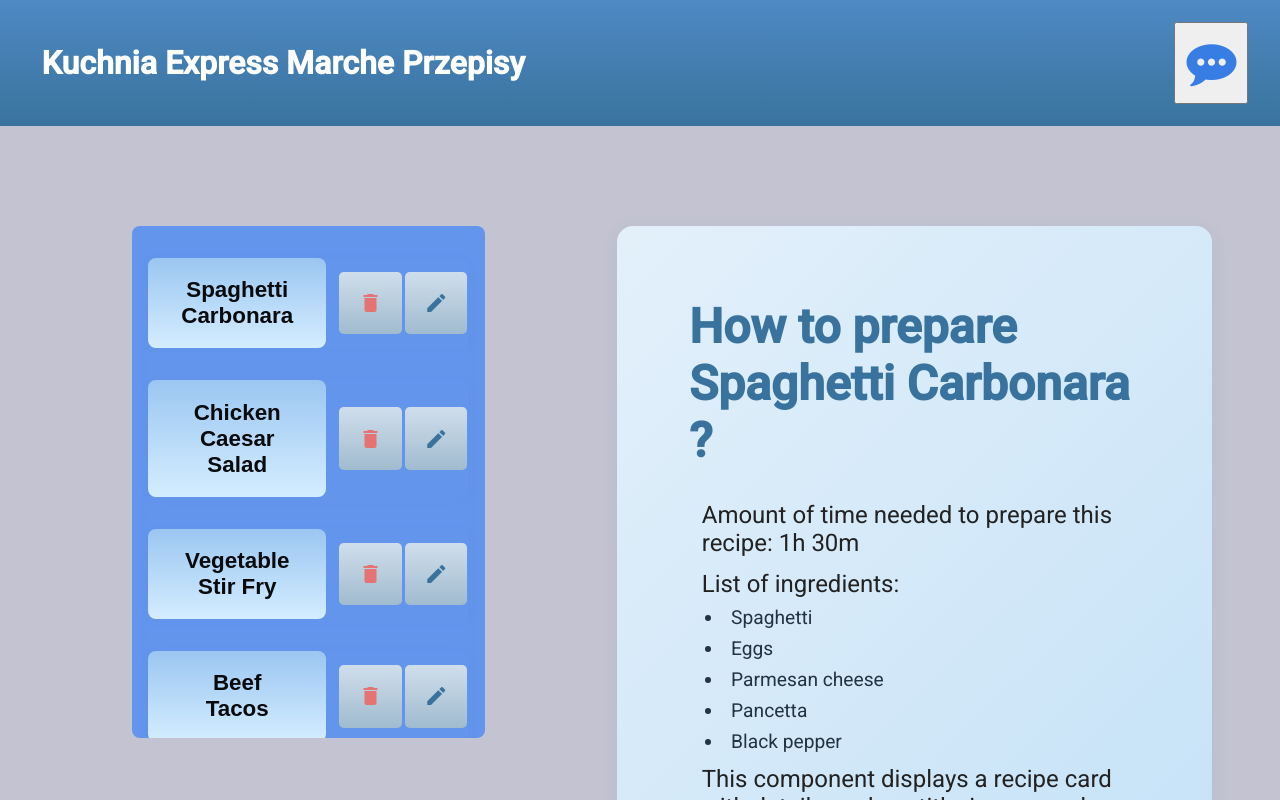
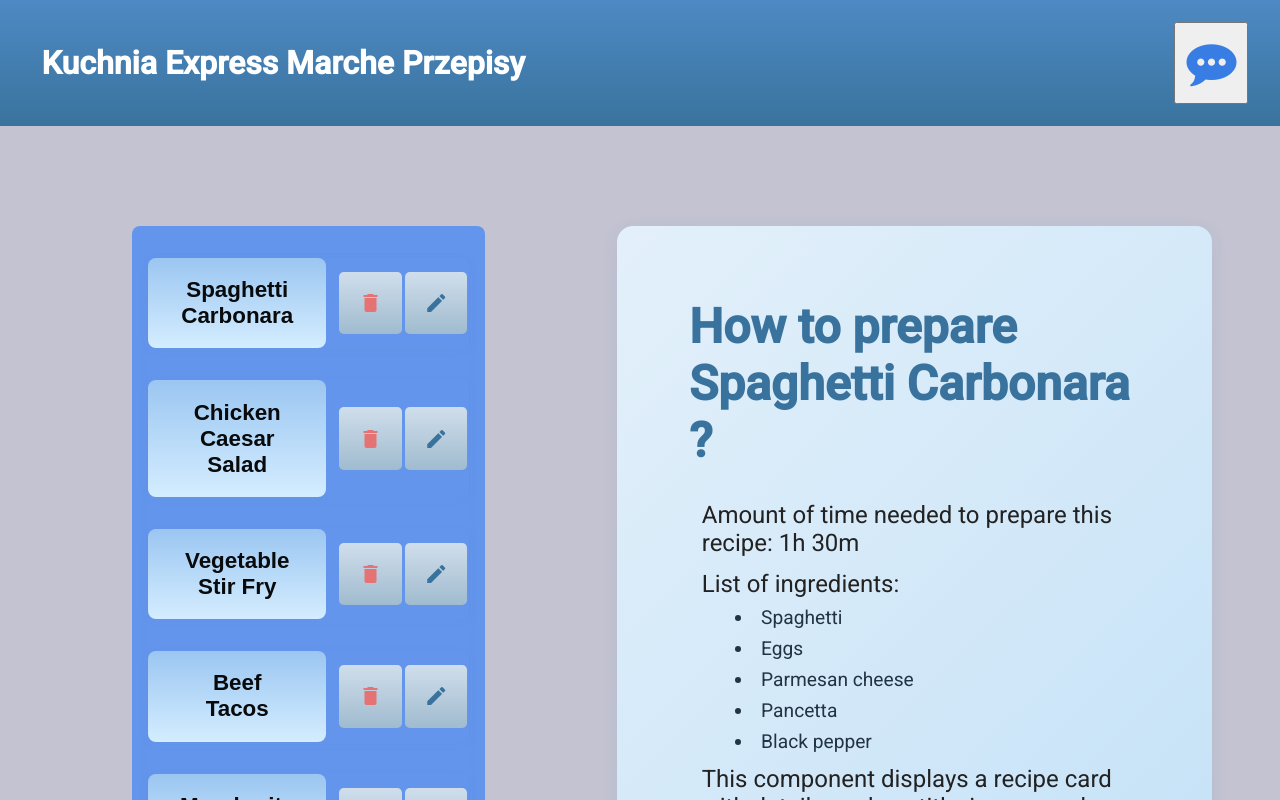
Before and after one commit to felikshetalia/Recipes-AngularWork, an Angular app: page / in a window 1280 px wide. Shown: the top 800 px of the page. Built offline with nearby package versions, Linux system fonts and the light colour scheme.

Commit message:
Improved styling + oninit

```diff
--- a/src/app/app.config.ts
+++ b/src/app/app.config.ts
@@ -2,12 +2,12 @@ import { ApplicationConfig, provideBrowserGlobalErrorListeners, provideZonelessC
 import { provideRouter } from '@angular/router';
 
 import { routes } from './app.routes';
-import { provideClientHydration, withEventReplay } from '@angular/platform-browser';
+import { withEventReplay } from '@angular/platform-browser';
 
 export const appConfig: ApplicationConfig = {
   providers: [
     provideBrowserGlobalErrorListeners(),
     provideZonelessChangeDetection(),
-    provideRouter(routes), provideClientHydration(withEventReplay())
+    provideRouter(routes)
   ]
 };
--- a/src/app/app.html
+++ b/src/app/app.html
@@ -2,15 +2,6 @@
 <main>
   <div class="container">
     <app-recipes (recipeSelected2Display)="onRecipeSelected($event)"></app-recipes>
-
-    @if(selectedRecipe() !== undefined) {
     <app-recipe-card [recipe]="selectedRecipe()"></app-recipe-card>
-    }
-    @else {
-    <app-recipe-card [recipe]="RECIPE_LIST[0]"></app-recipe-card>
-
-    }
-
   </div>
-
 </main>
--- a/src/app/app.scss
+++ b/src/app/app.scss
@@ -10,14 +10,6 @@
     max-height: none;
 }
 
-#recipe-card {
-    border-radius: 0.3rem;
-    flex: 1 1 0;
-    background-color: lavender;
-    margin-top: 100px;
-    padding: 3rem 3rem;
-}
-
 main {
     background-color: rgb(195, 195, 209);
     max-width: none;
--- a/src/app/app.ts
+++ b/src/app/app.ts
@@ -1,4 +1,4 @@
-import { ChangeDetectionStrategy, Component, signal } from '@angular/core';
+import { ChangeDetectionStrategy, Component, OnInit, signal } from '@angular/core';
 import { RouterOutlet } from '@angular/router';
 import { Navbar } from "./navbar/navbar";
 import { Recipes } from "./recipes/recipes";
@@ -13,11 +13,16 @@ import { Recipe, recipesList } from './recipes/recipes-list';
   styleUrl: './app.scss',
   changeDetection: ChangeDetectionStrategy.OnPush
 })
-export class App {
+export class App implements OnInit {
   protected title = 'Recipes';
   RECIPE_LIST = recipesList;
   selectedRecipe = signal<Recipe | undefined>(undefined);
 
+  ngOnInit(): void {
+    if (this.RECIPE_LIST.length > 0) {
+      this.selectedRecipe.set(this.RECIPE_LIST[0]);
+    }
+  }
   onRecipeSelected(recipe: Recipe) :void{
     this.selectedRecipe.set(recipe);
   }
--- a/src/app/recipes/recipe-card/recipe-card.scss
+++ b/src/app/recipes/recipe-card/recipe-card.scss
@@ -3,8 +3,7 @@
   border-radius: 1rem;
   box-shadow: 0 4px 16px rgba(78, 137, 196, 0.10);
   padding: 2rem 2.5rem;
-  margin-top: 100px;
-  margin-right: 100px;
+  margin: 100px 100px 50px 0;
   max-height: 800px;
   max-width: 1600px;
 
@@ -34,6 +33,7 @@
   li {
     margin-bottom: 0.3rem;
     margin-top: 0.5rem;
+    margin-left: 30px;
     font-size: 1.2rem;
     color: #234;
     padding-left: 0.2rem;
--- a/src/app/recipes/recipes.html
+++ b/src/app/recipes/recipes.html
@@ -1,4 +1,4 @@
-<section id="recipesList">
+<section class="recipesList">
     <ul>
         @for(recipe of RECIPE_LIST; track recipe.id) {
 
--- a/src/app/recipes/recipes.scss
+++ b/src/app/recipes/recipes.scss
@@ -1,14 +1,12 @@
-#recipesList{
+.recipesList {
     overflow: auto;
     padding: 1rem;
     max-height: none;
     max-width: none;
-    height: 60vh;
     width: auto;
     border-radius: 8px;
-    margin: 100px;
+    margin: 100px 100px 100px 100px;
     background-color: cornflowerblue;
-}
 
     ul {
         margin: 1rem 0;
@@ -21,3 +19,4 @@ ul {
         background: transparent;
         box-shadow: 0 2px 8px rgba(78, 137, 196, 0.08);
     }
+}
--- a/src/styles.scss
+++ b/src/styles.scss
@@ -1,7 +1,11 @@
 /* You can add global styles to this file, and also import other style files */
 
 html, body { height: 100%; }
-body { margin: 0; font-family: Roboto, "Helvetica Neue", sans-serif; }
+body {
+    margin: 0;
+    font-family: Roboto, "Helvetica Neue", sans-serif;
+    background: rgb(195, 195, 209);
+ }
 app-root {
     display: flex;
     flex-direction: column;
```
Lines whose indentation alone changed are shown as unchanged.
